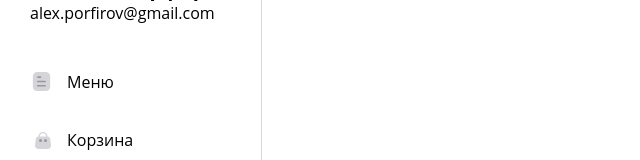
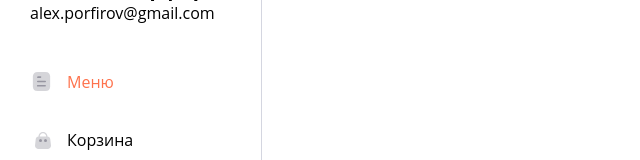
Before and after one commit to Leharadka/pizza-app, a React (Vite) app in the folder pizza-app/: page / in a window 1280 px wide. Shown: the part 248-408 px from the top of the page, without its empty margins (0-640 px from the left). Built offline with nearby package versions, Linux system fonts and the light colour scheme.

Commit message:
add uselocation

```diff
--- a/pizza-app/src/layout/Menu/Layout.tsx
+++ b/pizza-app/src/layout/Menu/Layout.tsx
@@ -1,8 +1,16 @@
-import { Link, Outlet } from "react-router-dom";
+import { Link, Outlet, useLocation } from "react-router-dom";
 import styles from "./Layout.module.css";
 import Button from "../../components/Button/Button";
+import { useEffect } from 'react';
+import cn from 'classnames';
 
 export function Layout() {
+const location = useLocation();
+
+useEffect(() => {
+  console.log(location);
+}, [location]);
+
   return (
     <div className={styles["layout"]}>
       <div className={styles["sidebar"]}>
@@ -16,7 +24,9 @@
           <div className={styles["mail"]}>alex.porfirov@gmail.com</div>
         </div>
         <div className={styles["menu"]}>
-          <Link to="/" className={styles["link"]}>
+          <Link to="/" className={cn(styles["link"], {
+            [styles.active]: location.pathname === '/'
+          })}>
             <img src="/menu-icon.svg" alt="Иконка меню" />
             Меню
           </Link>
```
